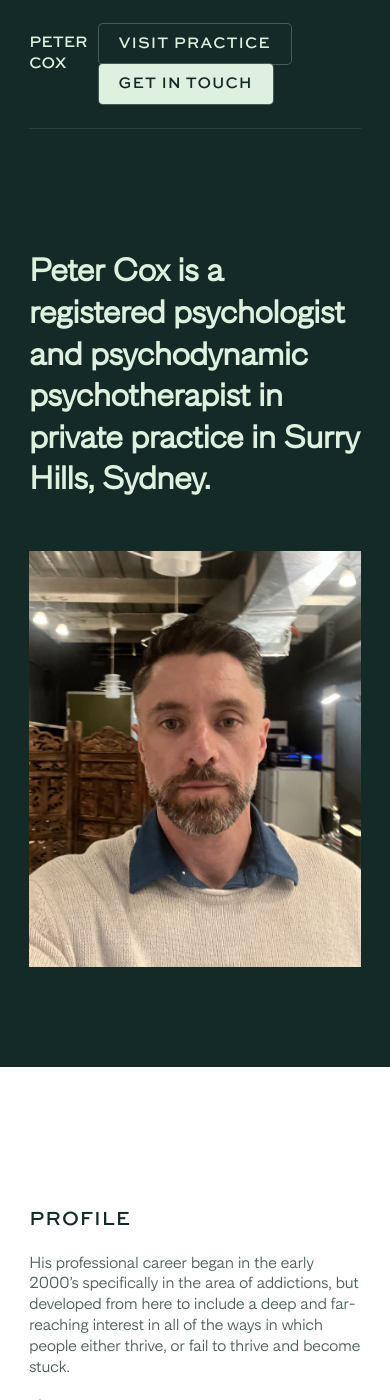
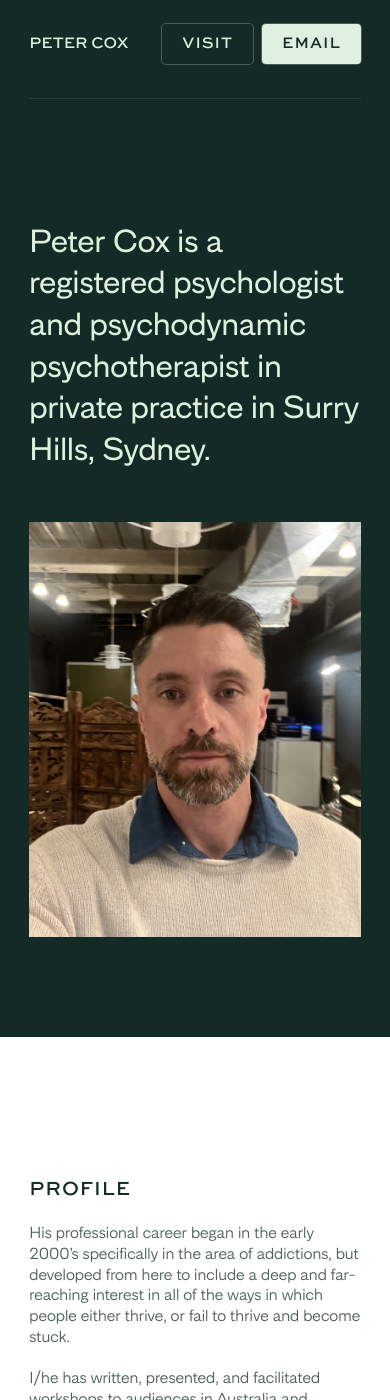
Before and after one commit to domseb/Peter-Cox, a Jekyll site: the page built from index.html, in a window 390 px wide and 1400 px high. Built offline with Jekyll 4.4.1, drawn with Linux system fonts in a browser that asks for light colours; some web fonts are replaced.

Commit message:
Adding open graph

```diff
--- a/_includes/head.html
+++ b/_includes/head.html
@@ -3,58 +3,40 @@
   <meta http-equiv="X-UA-Compatible" content="IE=edge" />
   <meta name="viewport" content="width=device-width, initial-scale=1" />
   <meta name="theme-color" content="#142A26" />
-  <title>
-    {% if page.title %}{{ page.title }}{% else %}{{ site.title }}{% endif %}
-  </title>
+  <title>Peter Cox — Surry Hills Psychology Services</title>
   <meta
     name="description"
-    content="{% if page.excerpt %}{{ page.excerpt | strip_html | strip_newlines | truncate: 160 }}{% else %}{{ site.description }}{% endif %}"
+    content="Peter Cox is a registered psychologist and psychodynamic psychotherapist working from a private practice in Surry Hills, Sydney."
   />
 
   <!-- OG data for homepage -->
   <meta property="og:type" content="website" />
-  {% if page.url %}
-  <meta property="og:url" content="{{ site.url }}{{ page.url }}" />
-  <meta name="twitter:url" content="{{ site.url }}{{ page.url }}" />
-  {% else %}
   <meta property="og:url" content="{{ site.url }}" />
   <meta name="twitter:url" content="{{ site.url }}" />
-  {% endif %} {% if page.title %}
-  <meta property="og:title" content="{{ page.title }}" />
-  <meta name="twitter:title" content="{{ page.title }}" />
-  {% else %}
+
   <meta property="og:title" content="{{ site.title }}" />
   <meta name="twitter:title" content="{{ site.title }}" />
-  {% endif %} {% if page.excerpt %}
+
   <meta
     property="og:description"
-    content="{{ page.excerpt | strip_html | strip_newlines | truncate: 160 }}"
+    content="Peter Cox is a registered
+  psychologist and psychodynamic psychotherapist working from a private practice
+  in Surry Hills, Sydney."
   />
   <meta
     name="twitter:description"
-    content="{{ page.excerpt | strip_html | strip_newlines | truncate: 160 }}"
+    content="Peter Cox is a registered
+  psychologist and psychodynamic psychotherapist working from a private practice
+  in Surry Hills, Sydney."
   />
-  {% else %}
-  <meta property="og:description" content="{{ site.description }}" />
-  <meta name="twitter:description" content="{{ site.description }}" />
-  {% endif %}
+
   <meta property="og:site_name" content="{{ site.title }}" />
   <meta name="twitter:card" content="summary_large_image" />
-  {% if page.image %}
-  <meta property="og:image" content="{{ site.url }}{{ page.image }}" />
-  <meta name="twitter:image:src" content="{{ site.url }}{{ page.image }}" />
-  {% else %}
-  <meta
-    property="og:image"
-    content="{{ site.url }}/assets/site/opengraph.jpg"
-  />
+  <meta property="og:image" content="{{ site.url }}/assets/opengraph.jpg" />
   <meta
     name="twitter:image:src"
-    content="{{ site.url }}/assets/site/opengraph.jpg"
+    content="{{ site.url }}/assets/opengraph.jpg"
   />
-  {% endif %}
-
-  <link rel="stylesheet" href="https://use.typekit.net/bgh8ugb.css" />
   <link rel="stylesheet" href="{{ "/css/main.css" | prepend: site.baseurl }}">
   <link
     rel="canonical"
--- a/_sass/_base.scss
+++ b/_sass/_base.scss
@@ -95,7 +95,7 @@ button {
     padding: 24px 0px;
     display: flex;
     justify-content: space-between;
-    align-items: center;
+    align-items: baseline;
     margin: 0 auto;
   }
 }
@@ -122,8 +122,9 @@ button {
 
   h1 {
     color: var(--mint);
-    font-size: 56px;
     font-size: clamp(32px, 5vw, 56px);
+    font-weight: normal;
+    font-family: "MD Primer Regular";
   }
 
   img {
@@ -156,7 +157,17 @@ section {
   }
 }
 
+.CTA-mobile {
+  display: none;
+}
+
 @media (max-width: 768px) {
+  .CTA-desktop {
+    display: none;
+  }
+  .CTA-mobile {
+    display: initial;
+  }
   .hero {
     grid-template-columns: 1fr;
   }
--- a/index.html
+++ b/index.html
@@ -5,33 +5,51 @@ layout: default
 <div class="navbar">
   <div class="items">
     <p class="fade-in-up-1">Peter Cox</p>
-    <div class="CTA">
+    <div class="CTA-desktop fade-in-up-2">
       <button
-        class="secondary fade-in-up-2"
+        class="secondary"
         onclick="location.href='https://maps.app.goo.gl/x2fjhkuztCtqoN78A'"
+        target="_blank"
       >
         Visit practice
       </button>
       <button
-        class="primary fade-in-up-3"
+        class="primary"
         onclick="location.href='mailto:pcox.psychologist@gmail.com'"
+        target="_blank"
       >
         Get in touch
+      </button>
+    </div>
+    <div class="CTA-mobile fade-in-up-2">
+      <button
+        class="secondary"
+        onclick="location.href='https://maps.app.goo.gl/x2fjhkuztCtqoN78A'"
+        target="_blank"
+      >
+        Visit
+      </button>
+      <button
+        class="primary"
+        onclick="location.href='mailto:pcox.psychologist@gmail.com'"
+        target="_blank"
+      >
+        Email
       </button>
     </div>
   </div>
 </div>
 
-<div class="hero">
-  <h1 class="fade-in-up-4">
+<div class="hero fade-in-up-3">
+  <h1>
     Peter Cox is a registered psychologist and psychodynamic psychotherapist in
     private practice in Surry Hills, Sydney.
   </h1>
-  <img class="fade-in-up-5" src="/assets/pete-profile.jpg" />
+  <img src="/assets/pete-profile.jpg" />
 </div>
 
 <article>
-  <div class="chute fade-in-up-5">
+  <div class="chute fade-in-up-4">
     <section>
       <h3>Profile</h3>
       <div>
```
Also changed, not shown: assets/opengraph.jpg (added).
